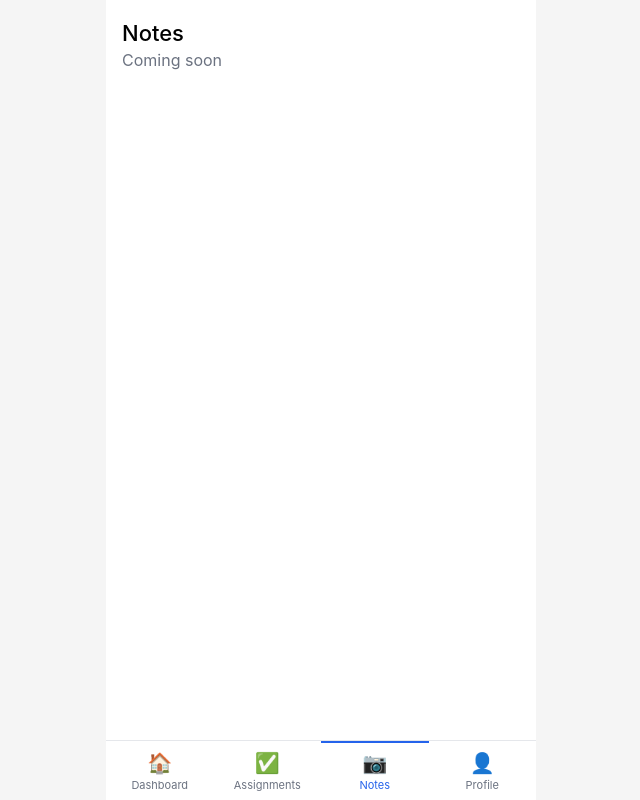
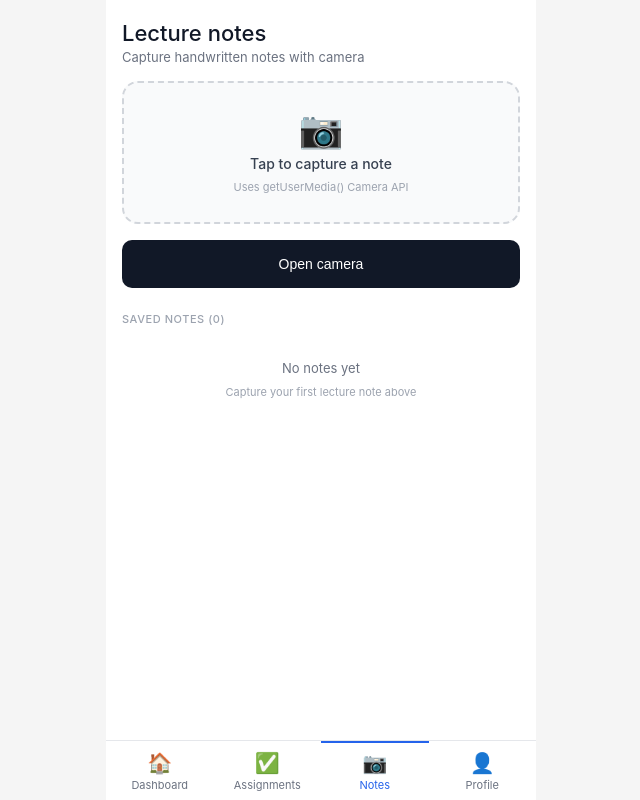
Before and after one commit to Rashmika119/smart-campus-web-companion, a React (Vite) app: page /notes in a window 1280 px wide. Shown: the whole page, without its empty margins (319-959 px from the left). Built offline with nearby package versions, Linux system fonts and the light colour scheme.

Commit message:
feat:implement basic setup of notes page camera feature

```diff
--- a/src/pages/Notes.jsx
+++ b/src/pages/Notes.jsx
@@ -1,8 +1,200 @@
+import { useState, useRef } from 'react'
+import './notes.css'
+
 export default function Notes() {
+
+  // ── camera states ──
+  const [cameraOpen, setCameraOpen]         = useState(false)
+  const [permissionDenied, setPermissionDenied] = useState(false)
+  const [captureSuccess, setCaptureSuccess] = useState(false)
+
+  // ── saved notes state ──
+  // for now just an empty array
+  // Day 7 will load real photos from IndexedDB
+  const [notes, setNotes] = useState([])
+
+  // ── refs for video and canvas elements ──
+  // useRef because we need direct access to the DOM elements
+  const videoRef  = useRef(null)
+  const canvasRef = useRef(null)
+  const streamRef = useRef(null)
+
+  // ── open camera — Day 7 will fill this in ──
+async function openCamera() {
+  setPermissionDenied(false)
+  setCaptureSuccess(false)
+
+  try {
+    let stream
+    try {
+      stream = await navigator.mediaDevices.getUserMedia({
+        video: { facingMode: 'environment' }
+      })
+    } catch {
+      stream = await navigator.mediaDevices.getUserMedia({
+        video: true
+      })
+    }
+
+    streamRef.current = stream
+
+    // set camera open FIRST so the video element renders
+    setCameraOpen(true)
+
+    // then wait for next render before setting srcObject
+    setTimeout(() => {
+      if (videoRef.current) {
+        videoRef.current.srcObject = stream
+      }
+    }, 100)
+
+  } catch (err) {
+    console.log('Camera error:', err.name, err.message)
+    setPermissionDenied(true)
+    setCameraOpen(false)
+  }
+}
+  // ── close camera and stop stream ──
+  function closeCamera() {
+    if (streamRef.current) {
+      streamRef.current.getTracks().forEach(track => track.stop())
+      streamRef.current = null
+    }
+    setCameraOpen(false)
+  }
+
+  // ── take photo — Day 7 will add IndexedDB save here ──
+  function takePhoto() {
+    const video  = videoRef.current
+    const canvas = canvasRef.current
+    const ctx    = canvas.getContext('2d')
+
+    // set canvas size to match video
+    canvas.width  = video.videoWidth
+    canvas.height = video.videoHeight
+
+    // draw current video frame onto canvas
+    ctx.drawImage(video, 0, 0)
+
+    // convert to base64 image
+    const imageData = canvas.toDataURL('image/jpeg', 0.8)
+
+    // for now just add to local state
+    // Day 7 will save this to IndexedDB instead
+    const newNote = {
+      id:        Date.now(),
+      image:     imageData,
+      timestamp: new Date().toLocaleString('en-US', {
+        month: 'short',
+        day:   'numeric',
+        hour:  '2-digit',
+        minute:'2-digit',
+      })
+    }
+
+    setNotes(prev => [newNote, ...prev])
+    closeCamera()
+    setCaptureSuccess(true)
+
+    // hide success message after 3 seconds
+    setTimeout(() => setCaptureSuccess(false), 3000)
+  }
+
+  // ── delete a note ──
+  function deleteNote(id) {
+    setNotes(prev => prev.filter(n => n.id !== id))
+  }
+
   return (
-    <div style={{ padding: '20px 16px' }}>
-      <h1 style={{ fontSize: 22, fontWeight: 500 }}>Notes</h1>
-      <p style={{ color: '#6b7280', marginTop: 4 }}>Coming soon</p>
+    <div className="notes-page">
+
+      <h1>Lecture notes</h1>
+      <p className="subtitle">Capture handwritten notes with camera</p>
+
+      {/* permission denied error */}
+      {permissionDenied && (
+        <div className="permission-error">
+          <p>📵 Camera access denied</p>
+          <small>
+            Please allow camera access in your browser settings
+            then try again.
+          </small>
+        </div>
+      )}
+
+      {/* success message after capture */}
+      {captureSuccess && (
+        <div className="capture-success">
+          ✓ Note captured and saved!
+        </div>
+      )}
+
+      {/* camera preview — shown when camera is open */}
+      {cameraOpen && (
+        <div className="camera-preview-wrap">
+          <video
+            ref={videoRef}
+            autoPlay
+            playsInline
+            muted
+            className="camera-video"
+          />
+          <canvas ref={canvasRef} className="hidden-canvas" />
+          <div className="camera-actions">
+            <button className="btn-take-photo" onClick={takePhoto}>
+              📸 Take photo
+            </button>
+            <button className="btn-cancel-camera" onClick={closeCamera}>
+              ✕ Cancel
+            </button>
+          </div>
+        </div>
+      )}
+
+      {/* capture zone — shown when camera is closed */}
+      {!cameraOpen && (
+        <div className="capture-zone" onClick={openCamera}>
+          <span className="camera-icon">📷</span>
+          <p>Tap to capture a note</p>
+          <small>Uses getUserMedia() Camera API</small>
+        </div>
+      )}
+
+      {/* capture button below zone */}
+      {!cameraOpen && (
+        <button className="capture-btn" onClick={openCamera}>
+          Open camera
+        </button>
+      )}
+
+      {/* saved notes grid */}
+      <div className="section-title">
+        Saved notes ({notes.length})
+      </div>
+
+      <div className="notes-grid">
+        {notes.length === 0 && (
+          <div className="empty-notes">
+            <p>No notes yet</p>
+            <small>Capture your first lecture note above</small>
+          </div>
+        )}
+
+        {notes.map(note => (
+          <div key={note.id} className="note-thumb">
+            <img src={note.image} alt="Lecture note" />
+            <div className="note-thumb-label">{note.timestamp}</div>
+            <button
+              className="note-delete-btn"
+              onClick={() => deleteNote(note.id)}
+              aria-label="Delete note"
+            >
+              ✕
+            </button>
+          </div>
+        ))}
+      </div>
+
     </div>
   )
 }
--- /dev/null
+++ b/src/pages/notes.css
@@ -0,0 +1,261 @@
+.notes-page {
+  padding: 20px 16px;
+}
+
+.notes-page h1 {
+  font-size: 22px;
+  font-weight: 500;
+  color: #111827;
+}
+
+.notes-page .subtitle {
+  font-size: 13px;
+  color: #6b7280;
+  margin-top: 3px;
+  margin-bottom: 16px;
+}
+
+/* --- capture button zone --- */
+.capture-zone {
+  background: #f9fafb;
+  border: 2px dashed #d1d5db;
+  border-radius: 16px;
+  padding: 28px 16px;
+  display: flex;
+  flex-direction: column;
+  align-items: center;
+  justify-content: center;
+  gap: 8px;
+  margin-bottom: 16px;
+  cursor: pointer;
+  transition: border-color 0.2s, background 0.2s;
+}
+
+.capture-zone:active {
+  background: #f3f4f6;
+  border-color: #9ca3af;
+}
+
+.capture-zone .camera-icon {
+  font-size: 36px;
+  line-height: 1;
+}
+
+.capture-zone p {
+  font-size: 14px;
+  font-weight: 500;
+  color: #374151;
+}
+
+.capture-zone small {
+  font-size: 11px;
+  color: #9ca3af;
+}
+
+.capture-btn {
+  width: 100%;
+  padding: 13px;
+  background: #111827;
+  color: #fff;
+  border: none;
+  border-radius: 10px;
+  font-size: 14px;
+  font-weight: 500;
+  cursor: pointer;
+  min-height: 48px;
+  margin-bottom: 8px;
+}
+
+.capture-btn:active {
+  opacity: 0.85;
+}
+
+/* --- camera preview --- */
+.camera-preview-wrap {
+  position: relative;
+  margin-bottom: 12px;
+}
+
+.camera-video {
+  width: 100%;
+  border-radius: 14px;
+  background: #000;
+  display: block;
+  max-height: 260px;
+  object-fit: cover;
+}
+
+.camera-actions {
+  display: grid;
+  grid-template-columns: 1fr 1fr;
+  gap: 8px;
+  margin-bottom: 16px;
+}
+
+.btn-take-photo {
+  padding: 12px;
+  background: #111827;
+  color: #fff;
+  border: none;
+  border-radius: 10px;
+  font-size: 13px;
+  font-weight: 500;
+  cursor: pointer;
+  min-height: 48px;
+}
+
+.btn-cancel-camera {
+  padding: 12px;
+  background: transparent;
+  color: #374151;
+  border: 1px solid #e5e7eb;
+  border-radius: 10px;
+  font-size: 13px;
+  cursor: pointer;
+  min-height: 48px;
+}
+
+/* hidden canvas used for capturing photo */
+.hidden-canvas {
+  display: none;
+}
+
+/* --- permission denied error --- */
+.permission-error {
+  background: #fef2f2;
+  border: 1px solid #fecaca;
+  border-radius: 12px;
+  padding: 14px;
+  margin-bottom: 16px;
+  text-align: center;
+}
+
+.permission-error p {
+  font-size: 13px;
+  color: #dc2626;
+  font-weight: 500;
+  margin-bottom: 4px;
+}
+
+.permission-error small {
+  font-size: 11px;
+  color: #ef4444;
+  line-height: 1.5;
+  display: block;
+}
+
+/* --- success message after capture --- */
+.capture-success {
+  background: #f0fdf4;
+  border: 1px solid #bbf7d0;
+  border-radius: 10px;
+  padding: 10px 14px;
+  font-size: 13px;
+  color: #16a34a;
+  margin-bottom: 12px;
+  display: flex;
+  align-items: center;
+  gap: 8px;
+}
+
+/* --- section title --- */
+.section-title {
+  font-size: 11px;
+  font-weight: 500;
+  color: #9ca3af;
+  text-transform: uppercase;
+  letter-spacing: 0.05em;
+  margin: 16px 0 10px;
+}
+
+/* --- notes thumbnail grid --- */
+.notes-grid {
+  display: grid;
+  grid-template-columns: 1fr 1fr;
+  gap: 10px;
+}
+
+.note-thumb {
+  position: relative;
+  border-radius: 12px;
+  overflow: hidden;
+  aspect-ratio: 1.3;
+  background: #f3f4f6;
+  border: 1px solid #e5e7eb;
+  display: flex;
+  flex-direction: column;
+  align-items: center;
+  justify-content: center;
+  gap: 4px;
+}
+
+.note-thumb img {
+  width: 100%;
+  height: 100%;
+  object-fit: cover;
+  display: block;
+}
+
+.note-thumb-label {
+  position: absolute;
+  bottom: 0;
+  left: 0;
+  right: 0;
+  background: rgba(0,0,0,0.55);
+  color: #fff;
+  font-size: 10px;
+  padding: 4px 8px;
+}
+
+.note-delete-btn {
+  position: absolute;
+  top: 5px;
+  right: 5px;
+  width: 24px;
+  height: 24px;
+  border-radius: 50%;
+  background: rgba(239,68,68,0.85);
+  border: none;
+  color: white;
+  font-size: 12px;
+  cursor: pointer;
+  display: flex;
+  align-items: center;
+  justify-content: center;
+  min-height: unset;
+  min-width: unset;
+  padding: 0;
+}
+
+/* --- empty notes state --- */
+.empty-notes {
+  text-align: center;
+  padding: 24px 0;
+  grid-column: 1 / -1;
+}
+
+.empty-notes p {
+  font-size: 13px;
+  color: #6b7280;
+  margin-bottom: 4px;
+}
+
+.empty-notes small {
+  font-size: 11px;
+  color: #9ca3af;
+}
+
+/* --- small phone override --- */
+@media (max-width: 375px) {
+  .notes-grid {
+    gap: 7px;
+  }
+
+  .camera-video {
+    max-height: 200px;
+  }
+
+  .capture-zone {
+    padding: 20px 12px;
+  }
+}
```
